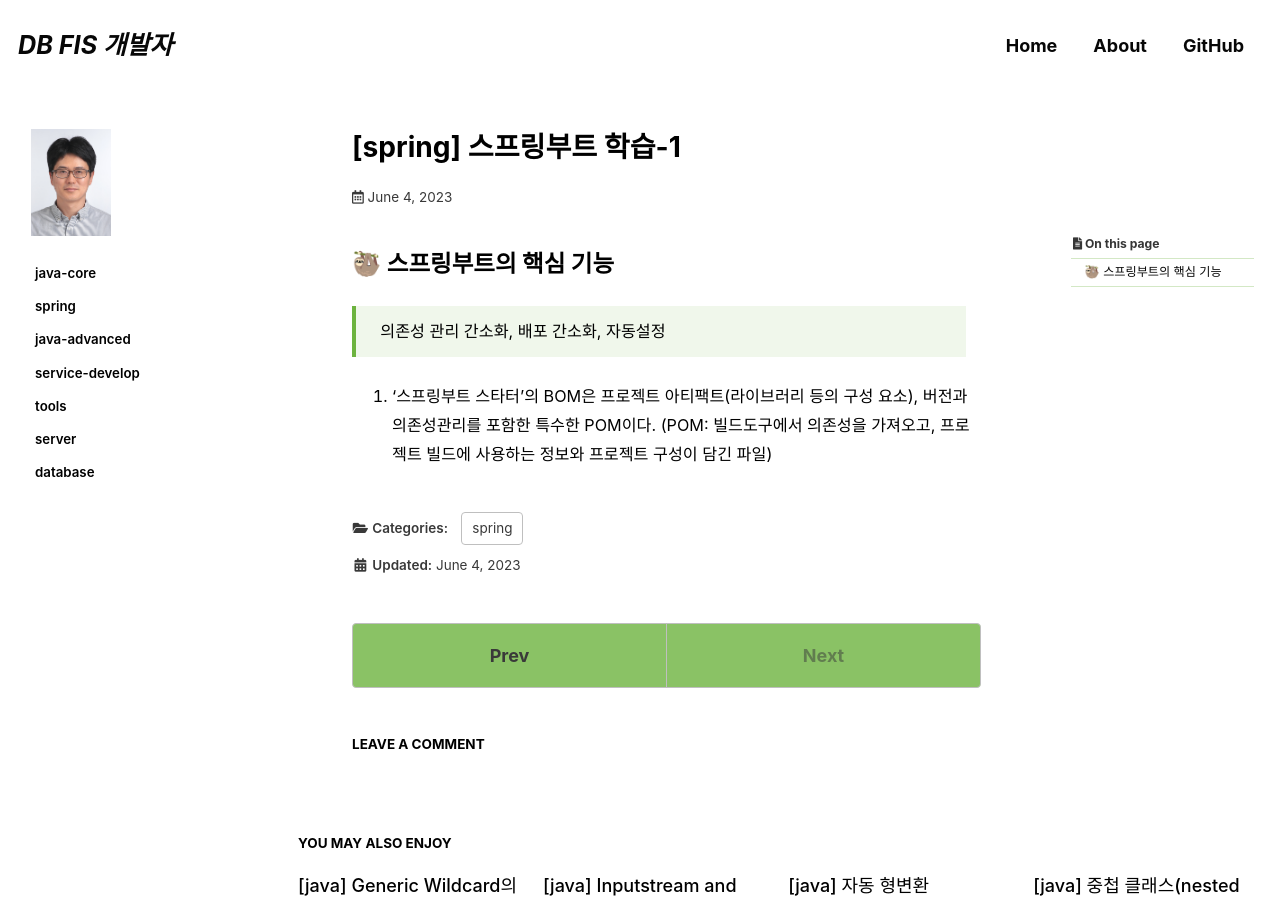
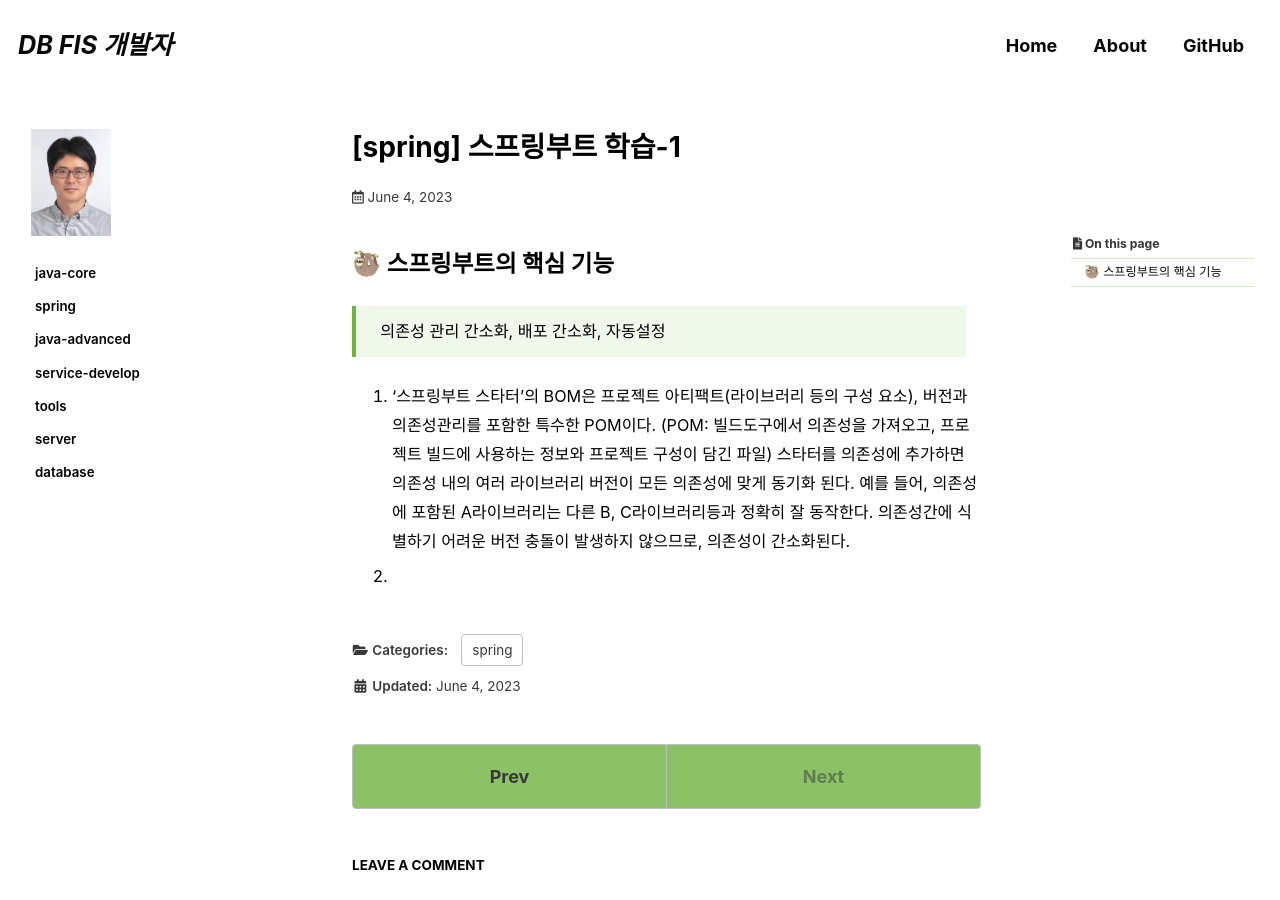
Before and after one commit to 190726/190726.github.io, a Jekyll site: the page built from _posts/2023-06-04-spring_boot.md, in a window 1280 px wide and 900 px high. Built offline with Jekyll 4.4.1, drawn with Linux system fonts in a browser that asks for light colours; cached includes are drawn as plain includes; some web fonts are replaced; comment, search, counter and statistics services are not loaded.

Commit message:
Update 2023-06-04-spring_boot.md

```diff
--- a/_posts/2023-06-04-spring_boot.md
+++ b/_posts/2023-06-04-spring_boot.md
@@ -21,3 +21,6 @@ last_modified_at: 2023-06-04
 >의존성 관리 간소화, 배포 간소화, 자동설정
 
  1. '스프링부트 스타터'의 BOM은 프로젝트 아티팩트(라이브러리 등의 구성 요소), 버전과 의존성관리를 포함한 특수한 POM이다. (POM: 빌드도구에서 의존성을 가져오고, 프로젝트 빌드에 사용하는 정보와 프로젝트 구성이 담긴 파일)
+ 스타터를 의존성에 추가하면 의존성 내의 여러 라이브러리 버전이 모든 의존성에 맞게 동기화 된다. 예를 들어, 의존성에 포함된 A라이브러리는 다른 B, C라이브러리등과 정확히 잘 동작한다. 의존성간에 식별하기 어려운 버전 충돌이 발생하지 않으므로, 의존성이 간소화된다.
+
+ 2.
```
